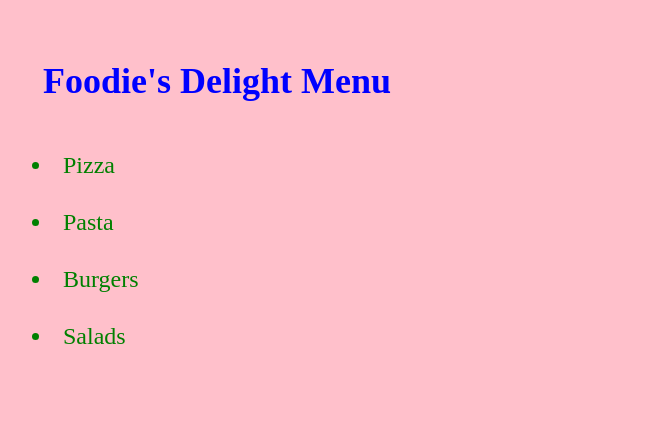
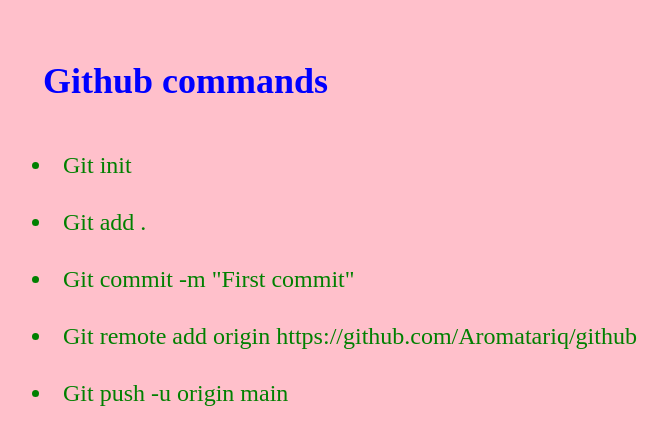
Before and after one commit to Aroma-Tariq/WMA-Course-Saylani, a plain HTML site: page CSS/Class 2/Index.html in a window 1280 px wide. Shown: the whole page, without its empty margins (17-684 px from the left). Drawn offline with Linux system fonts and the light colour scheme.

Commit message:
assessment

```diff
--- a/CSS/Class 2/Index.html
+++ b/CSS/Class 2/Index.html
@@ -2,15 +2,16 @@
 <html>
 <head>
   <link rel="stylesheet" type="text/css" href="style.css">
-  <title>Foodie's Delight</title>
+  <title>Github commands</title>
 </head>
 <body>
-  <h1 id="page-title">Foodie's Delight Menu</h1>
+  <h1 id="page-title">Github commands</h1>
   <ul>
-    <li class="menu-item">Pizza</li>
-    <li class="menu-item">Pasta</li>
-    <li class="menu-item">Burgers</li>
-    <li class="menu-item">Salads</li>
+    <li class="git">Git init</li>
+    <li class="git">Git add . </li>
+    <li class="git">Git commit -m "First commit"</li>
+    <li class="git">Git remote add origin https://github.com/Aromatariq/github</li>
+    <li class="git">Git push -u origin main </li>
   </ul>
 </body>
 </html>
--- a/CSS/Class 2/style.css
+++ b/CSS/Class 2/style.css
@@ -8,7 +8,7 @@
     color: blue;
   }
 
-  .menu-item {
+  .git{
     font-size: 24px;
     color: green;
   }
```
